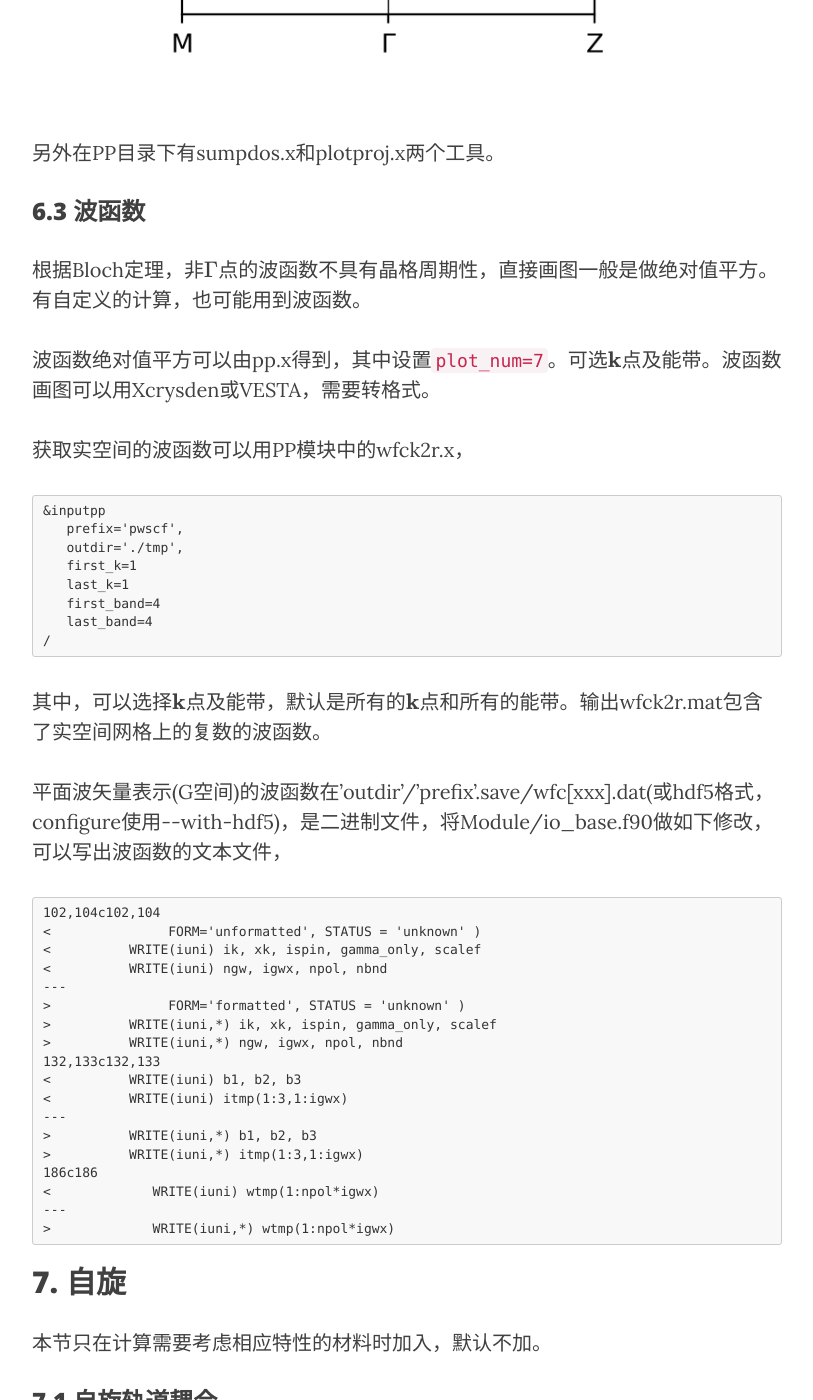
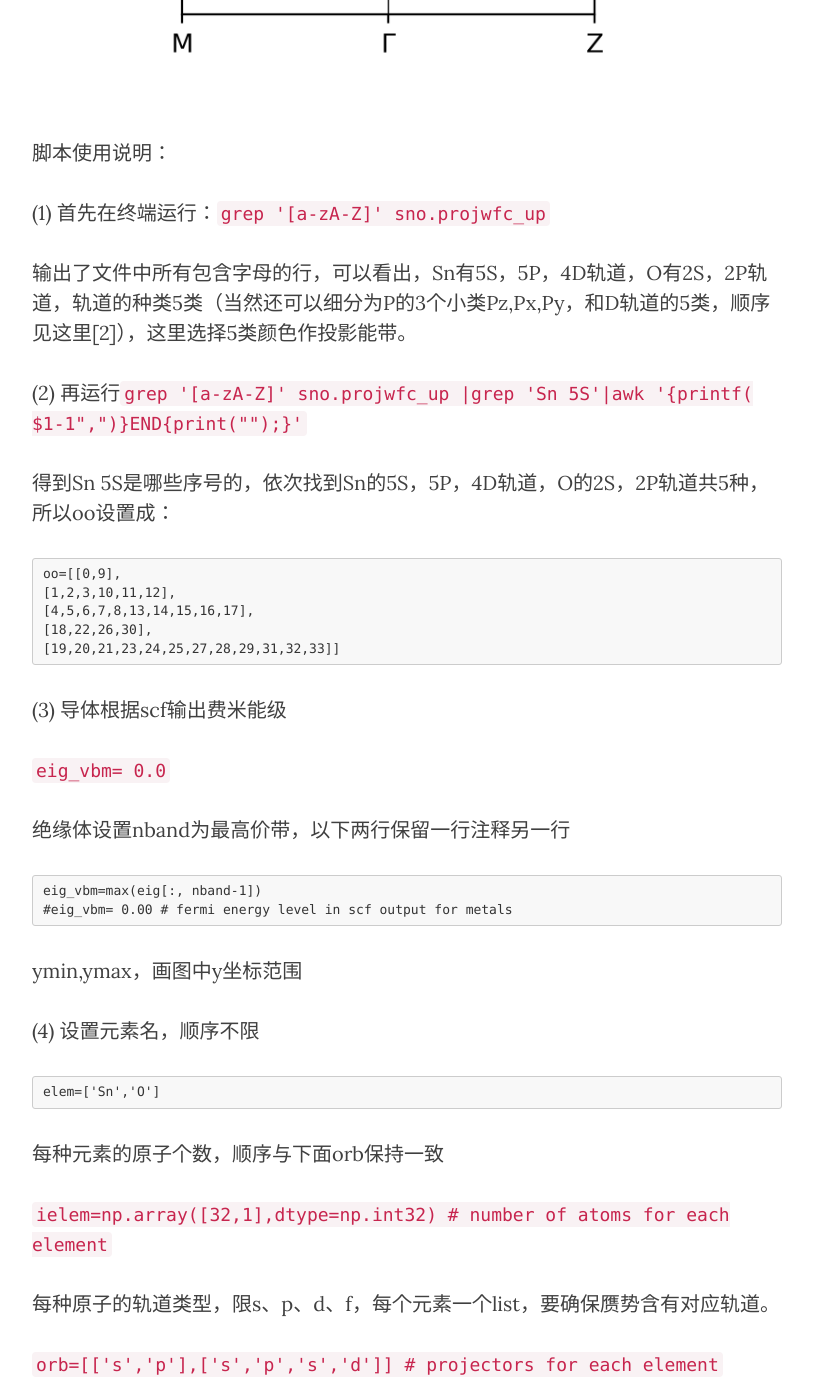
Before and after one commit to yyyu200/DFTbook, a Jekyll site: the page built from _posts/2019-04-01-HandsOn.md, in a window 1280 px wide and 1400 px high, scrolled down 60688 px. Shown: the whole window, without its empty margins (233-1046 px from the left). Built offline with Jekyll 4.4.1, drawn with Linux system fonts in a browser that asks for light colours; nearby versions of some CDN libraries; formulas are drawn with MathJax 3; comment, search, counter and statistics services are not loaded; some of the changed text lies outside the part shown.

Commit message:
modify at 20211123-09:17:13-di

````diff
--- a/_posts/2019-04-01-HandsOn.md
+++ b/_posts/2019-04-01-HandsOn.md
@@ -2041,7 +2041,99 @@ plt.savefig('pjband.png',dpi=400)
     <img src="../../../../../img/sno_pjband.png" width="1000"/>
 </p>
 
-另外在PP目录下有sumpdos.x和plotproj.x两个工具。
+脚本使用说明：
+
+(1) 首先在终端运行：```grep '[a-zA-Z]' sno.projwfc_up```
+
+输出了文件中所有包含字母的行，可以看出，Sn有5S，5P，4D轨道，O有2S，2P轨道，轨道的种类5类（当然还可以细分为P的3个小类Pz,Px,Py，和D轨道的5类，顺序见这里[2]），这里选择5类颜色作投影能带。
+
+(2) 再运行```grep '[a-zA-Z]' sno.projwfc_up |grep 'Sn  5S'|awk '{printf( $1-1",")}END{print("");}'```
+
+得到Sn 5S是哪些序号的，依次找到Sn的5S，5P，4D轨道，O的2S，2P轨道共5种，所以oo设置成：
+
+```
+oo=[[0,9],
+[1,2,3,10,11,12],
+[4,5,6,7,8,13,14,15,16,17],
+[18,22,26,30],
+[19,20,21,23,24,25,27,28,29,31,32,33]]
+```
+
+(3) 导体根据scf输出费米能级
+
+```eig_vbm= 0.0```
+
+绝缘体设置nband为最高价带，以下两行保留一行注释另一行
+
+```
+eig_vbm=max(eig[:, nband-1])
+#eig_vbm= 0.00 # fermi energy level in scf output for metals
+```
+ymin,ymax，画图中y坐标范围
+
+(4) 设置元素名，顺序不限
+```
+elem=['Sn','O']
+```
+
+每种元素的原子个数，顺序与下面orb保持一致
+
+```ielem=np.array([32,1],dtype=np.int32) # number of atoms for each element```
+
+每种原子的轨道类型，限s、p、d、f，每个元素一个list，要确保赝势含有对应轨道。
+
+```orb=[['s','p'],['s','p','s','d']]  # projectors for each element```
+
+
+(5) 指定文件名，projwfc.x中由filproj设置的文件
+
+```
+filproj=open('sno.projwfc_up')
+```
+
+(6) 指定数据开始位置
+
+运行```grep -n '    F    F' sno.projwfc_up```
+
+得到行号是41。设置如下：
+
+```
+nline_io_header=41
+```
+
+(7) 投影能带的颜色
+
+```
+color=['r','g','orange','cyan','blue']
+label=['Sn s','Sn p','Sn d','O s','O p']
+```
+
+，更多颜色名称见(https://matplotlib.org/3.1.0/gallery/color/named_colors.html)。相应轨道名称，在画图图例中显示。
+
+
+(8) 投影能带点的大小
+
+```
+scale=30.0
+```
+
+(9) k点路径名称
+
+```
+plt.xticks(vline, ('M'，r'${\Gamma}$', 'Z') )
+```
+
+k点横坐标
+
+```
+vline=(0,30,60)
+```
+
+(10) 输出图片文件名，分辨率
+
+```
+plt.savefig('pjband.png',dpi=400)
+```
 
 ### 6.3 波函数
 
--- a/package.json
+++ b/package.json
@@ -9,7 +9,8 @@
         "url": "https://github.com/IronSummitMedia/startbootstrap/blob/gh-pages/LICENSE"
     },
     "devDependencies": {
-        "grunt": "~0.4.5",
+        "grunt": ">=1.3.0",
+        /*"grunt": "~0.4.5",*/
         "grunt-contrib-less": "~0.11.4",
         "grunt-contrib-watch": "~0.6.1",
         "grunt-banner": "~0.2.3",
````
Also changed, not shown: other parts of _posts/2019-04-01-HandsOn.md (+2 -2 lines).
